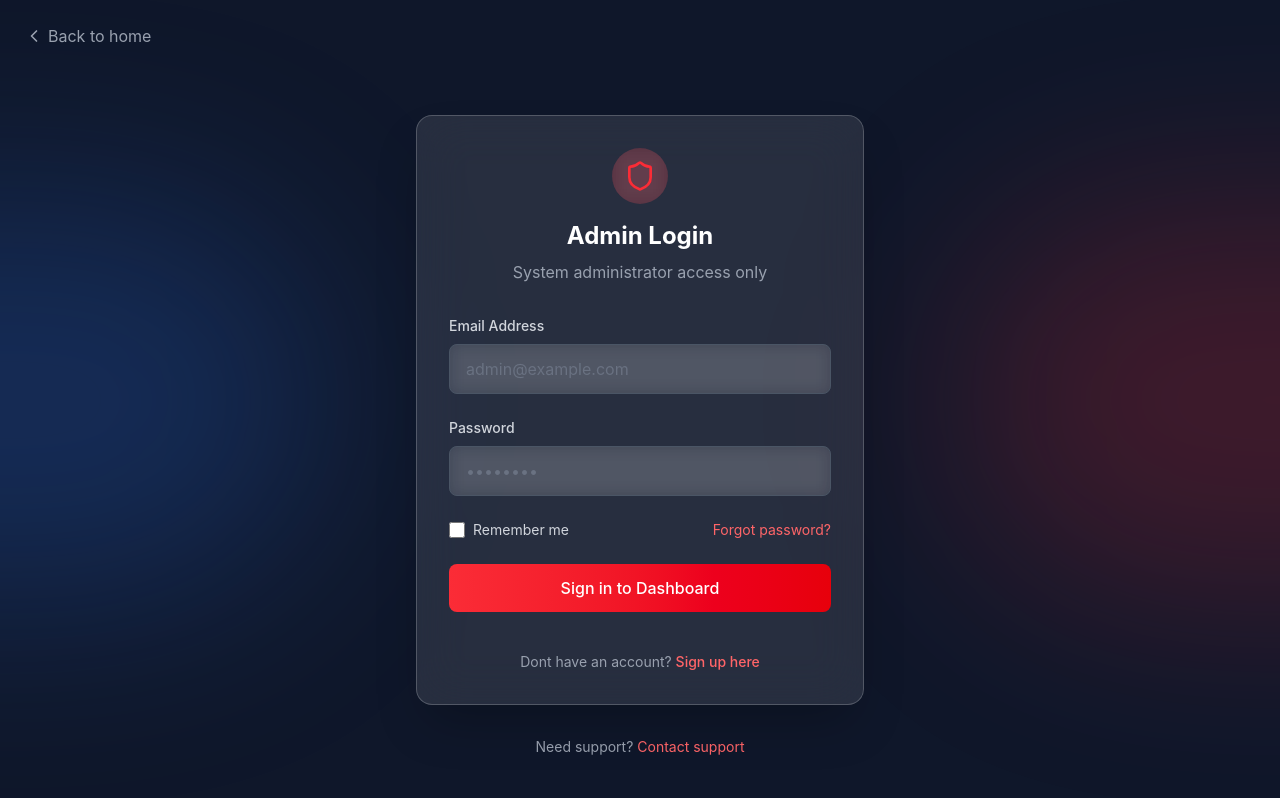
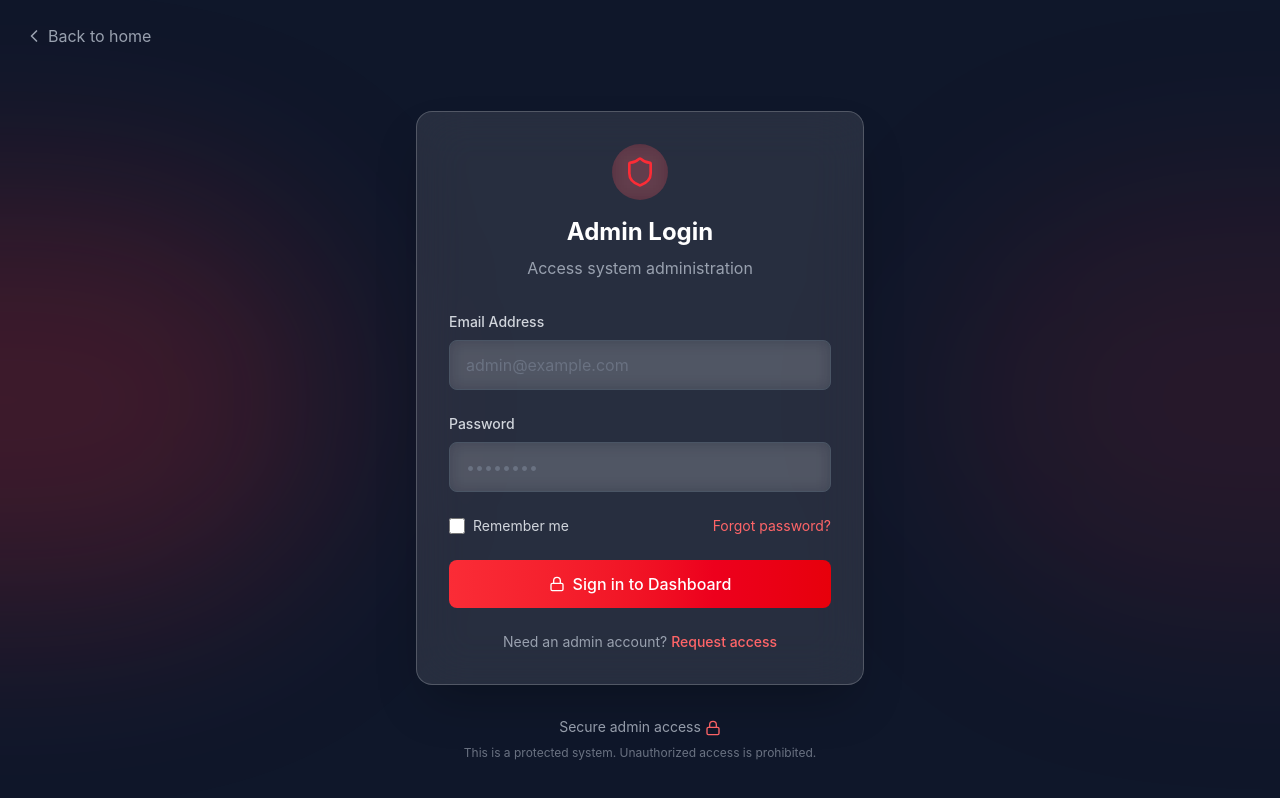
Before and after one commit to Ashwin-Wilson/Dynamic-Disaster-Response-Frontend, a React (Vite) app: page /Admin/login in a window 1280 px wide. Built offline with nearby package versions, Linux system fonts and the light colour scheme; no server answers.

Commit message:
Admin Login page revamp

```diff
--- a/package.json
+++ b/package.json
@@ -14,11 +14,13 @@
     "axios": "^1.7.9",
     "card": "link:@/components/ui/card",
     "chart.js": "^4.4.7",
+    "leaflet": "^1.9.4",
     "lucide-react": "^0.474.0",
     "react": "^18.3.1",
     "react-chartjs-2": "^5.3.0",
     "react-dom": "^18.3.1",
     "react-hot-toast": "^2.5.1",
+    "react-leaflet": "^5.0.0",
     "react-router-dom": "^7.1.3",
     "reactflow": "^11.11.4",
     "recharts": "^2.15.1"
--- a/src/App.css
+++ b/src/App.css
@@ -8,3 +8,8 @@
   --color-green: #10b981; /* Green 500 */
   --color-yellow: #f59e0b; /* Yellow 500 */
 }
+
+.leaflet-container {
+  width: 100%;
+  height: 100%;
+}
--- a/src/Pages/Admin/AdminLoginPage.jsx
+++ b/src/Pages/Admin/AdminLoginPage.jsx
@@ -1,8 +1,12 @@
 import React, { useState } from "react";
 import { useNavigate, Link } from "react-router-dom";
-import { Shield, ChevronLeft } from "lucide-react";
+import { Shield, ChevronLeft, Lock } from "lucide-react";
+import axios from "axios";
 
-const AdminLoginPage = () => {
+// Update this Ashwin ji wasent this to 8000 port something??
+const BASE_URL = "http://localhost:8000";
+
+const AdminLogin = () => {
   const navigate = useNavigate();
   const [formData, setFormData] = useState({
     email: "",
@@ -24,24 +28,38 @@ const AdminLoginPage = () => {
     setError("");
 
     try {
-      const response = await fetch("http://localhost:5000/api/admin/login", {
-        method: "POST",
-        headers: {
-          "Content-Type": "application/json",
-        },
-        body: JSON.stringify(formData),
-      });
+      const response = await axios.post(
+        `${BASE_URL}/api/admin/login`,
+        formData,
+        {
+          headers: {
+            "Content-Type": "application/json",
+          },
+        }
+      );
 
-      const data = await response.json();
+      if (response.data && response.data.token) {
+        // Store the token and admin details
+        localStorage.setItem("adminToken", response.data.token);
+        localStorage.setItem("adminEmail", formData.email);
 
-      if (!response.ok) {
-        throw new Error(data.message || "Login failed");
+        // Redirect to admin dashboard
+        navigate("/admin/dashboard");
+      } else {
+        setError("Invalid response from server");
       }
-
-      localStorage.setItem("adminToken", data.token);
-      navigate("/admin/dashboard");
-    } catch (err) {
-      setError(err.message || "An error occurred during login");
+    } catch (error) {
+      if (error.response) {
+        // Server responded with an error
+        setError(error.response.data?.message || "Invalid credentials");
+      } else if (error.request) {
+        // Request was made but no response
+        setError("Cannot connect to server. Please try again later.");
+      } else {
+        // Something else went wrong
+        setError("An error occurred. Please try again.");
+      }
+      console.error("Login error:", error);
     } finally {
       setIsLoading(false);
     }
@@ -51,8 +69,8 @@ const AdminLoginPage = () => {
     <div className="min-h-screen w-full flex flex-col relative bg-[#0f172a] overflow-hidden">
       {/* Background effects */}
       <div className="absolute top-0 left-0 w-full h-full">
-        <div className="absolute top-1/4 -left-1/4 w-1/2 h-1/2 bg-blue-500/20 rounded-full blur-[100px]"></div>
-        <div className="absolute bottom-1/4 -right-1/4 w-1/2 h-1/2 bg-red-500/20 rounded-full blur-[100px]"></div>
+        <div className="absolute top-1/4 -left-1/4 w-1/2 h-1/2 bg-red-500/20 rounded-full blur-[100px]"></div>
+        <div className="absolute bottom-1/4 -right-1/4 w-1/2 h-1/2 bg-red-500/10 rounded-full blur-[100px]"></div>
       </div>
 
       {/* Header */}
@@ -77,25 +95,19 @@ const AdminLoginPage = () => {
                 <Shield className="w-8 h-8 text-red-500" />
               </div>
               <h1 className="text-2xl font-bold text-white">Admin Login</h1>
-              <p className="text-gray-400 mt-2">
-                System administrator access only
-              </p>
+              <p className="text-gray-400 mt-2">Access system administration</p>
             </div>
 
             {/* Login form */}
             <form onSubmit={handleSubmit} className="space-y-6">
               {/* Email field */}
               <div>
-                <label
-                  htmlFor="email"
-                  className="block text-sm font-medium text-gray-300 mb-2"
-                >
+                <label className="block text-sm font-medium text-gray-300 mb-2">
                   Email Address
                 </label>
                 <input
-                  id="email"
+                  type="email"
                   name="email"
-                  type="email"
                   required
                   value={formData.email}
                   onChange={handleChange}
@@ -108,16 +120,12 @@ const AdminLoginPage = () => {
 
               {/* Password field */}
               <div>
-                <label
-                  htmlFor="password"
-                  className="block text-sm font-medium text-gray-300 mb-2"
-                >
+                <label className="block text-sm font-medium text-gray-300 mb-2">
                   Password
                 </label>
                 <input
-                  id="password"
+                  type="password"
                   name="password"
-                  type="password"
                   required
                   value={formData.password}
                   onChange={handleChange}
@@ -129,17 +137,20 @@ const AdminLoginPage = () => {
               </div>
 
               {/* Remember me & Forgot password */}
-              <div className="flex items-center justify-between text-sm">
-                <label className="flex items-center text-gray-300">
+              <div className="flex items-center justify-between">
+                <label className="flex items-center">
                   <input
                     type="checkbox"
-                    className="w-4 h-4 rounded border-gray-600 text-red-500 focus:ring-red-500 bg-white/10"
+                    className="w-4 h-4 rounded border-gray-600 text-red-500
+                             focus:ring-red-500 focus:ring-offset-gray-900"
                   />
-                  <span className="ml-2">Remember me</span>
+                  <span className="ml-2 text-sm text-gray-300">
+                    Remember me
+                  </span>
                 </label>
                 <button
                   type="button"
-                  className="text-red-400 hover:text-red-300 transition-colors"
+                  className="text-sm text-red-400 hover:text-red-300 transition-colors"
                 >
                   Forgot password?
                 </button>
@@ -161,32 +172,37 @@ const AdminLoginPage = () => {
                          focus:ring-red-500 focus:ring-offset-2 focus:ring-offset-[#0f172a] transition-all
                          disabled:opacity-50 disabled:cursor-not-allowed"
               >
-                {isLoading ? "Signing in..." : "Sign in to Dashboard"}
+                {isLoading ? (
+                  "Signing in..."
+                ) : (
+                  <span className="flex items-center justify-center">
+                    <Lock className="w-4 h-4 mr-2" />
+                    Sign in to Dashboard
+                  </span>
+                )}
               </button>
 
               {/* Sign up link */}
-              <p className="text-gray-400 text-center text-sm mt-4">
-                Dont have an account?{" "}
+              <p className="text-gray-400 text-center text-sm">
+                Need an admin account?{" "}
                 <Link
-                  to="/Admin/signup"
+                  to="/admin/signup"
                   className="text-red-400 hover:text-red-300 transition-colors font-medium"
                 >
-                  Sign up here
+                  Request access
                 </Link>
               </p>
             </form>
           </div>
 
-          {/* Additional links */}
-          <div className="mt-8 text-center">
+          {/* Security notice */}
+          <div className="mt-8 text-center space-y-2">
             <p className="text-gray-400 text-sm">
-              Need support?{" "}
-              <a
-                href="/contact"
-                className="text-red-400 hover:text-red-300 transition-colors"
-              >
-                Contact support
-              </a>
+              Secure admin access{" "}
+              <Lock className="w-4 h-4 inline-block text-red-400" />
+            </p>
+            <p className="text-gray-500 text-xs">
+              This is a protected system. Unauthorized access is prohibited.
             </p>
           </div>
         </div>
@@ -195,4 +211,4 @@ const AdminLoginPage = () => {
   );
 };
 
-export default AdminLoginPage;
+export default AdminLogin;
```
Also changed, not shown: 1 other file (tests, documents, lock files or other folders).
